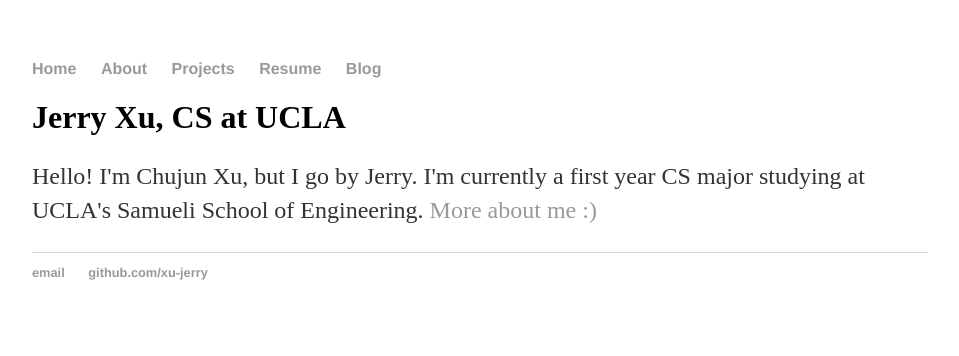
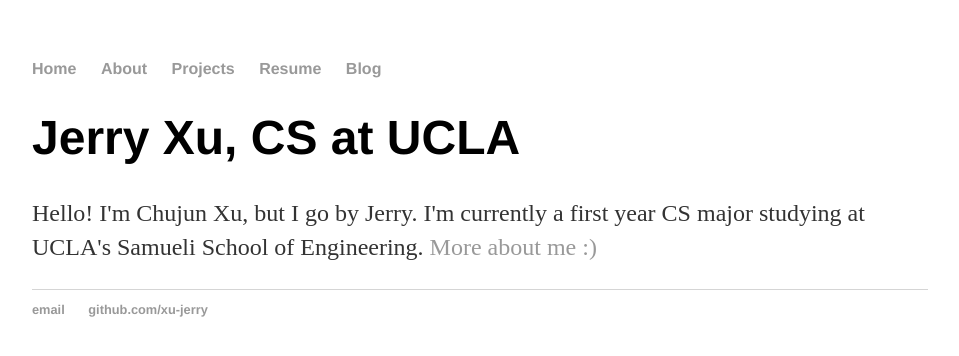
Before and after one commit to xu-jerry/xu-jerry.github.io, a Jekyll site: the page built from index.html, in a window 1280 px wide. Shown: the top 356 px of the page, without its empty margins (160-1119 px from the left). Built offline with Jekyll 4.4.1, drawn with Linux system fonts in a browser that asks for light colours.

Commit message:
removed typewriter

```diff
--- a/css/main.css
+++ b/css/main.css
@@ -19,28 +19,9 @@
 a:hover {
     text-decoration: underline;
 }
-
-.typewriter title {
-  overflow: hidden; /* Ensures the content is not revealed until the animation */
-  border-right: .15em solid orange; /* The typwriter cursor */
-  white-space: nowrap; /* Keeps the content on a single line */
-  margin: 0 auto; /* Gives that scrolling effect as the typing happens */
-  letter-spacing: .15em; /* Adjust as needed */
-  animation:
-    typing 3.5s steps(40, end),
-    blink-caret .75s step-end infinite;
-}
-
-/* The typing effect */
-@keyframes typing {
-  from { width: 0 }
-  to { width: 100% }
-}
-
-/* The typewriter cursor effect */
-@keyframes blink-caret {
-  from, to { border-color: transparent }
-  50% { border-color: orange; }
+h1 {
+    font-size: 3em;
+    font-family:'Helvetica', 'Arial', 'Sans-Serif';
 }
 p {
     font-size: 1.5em;
```
